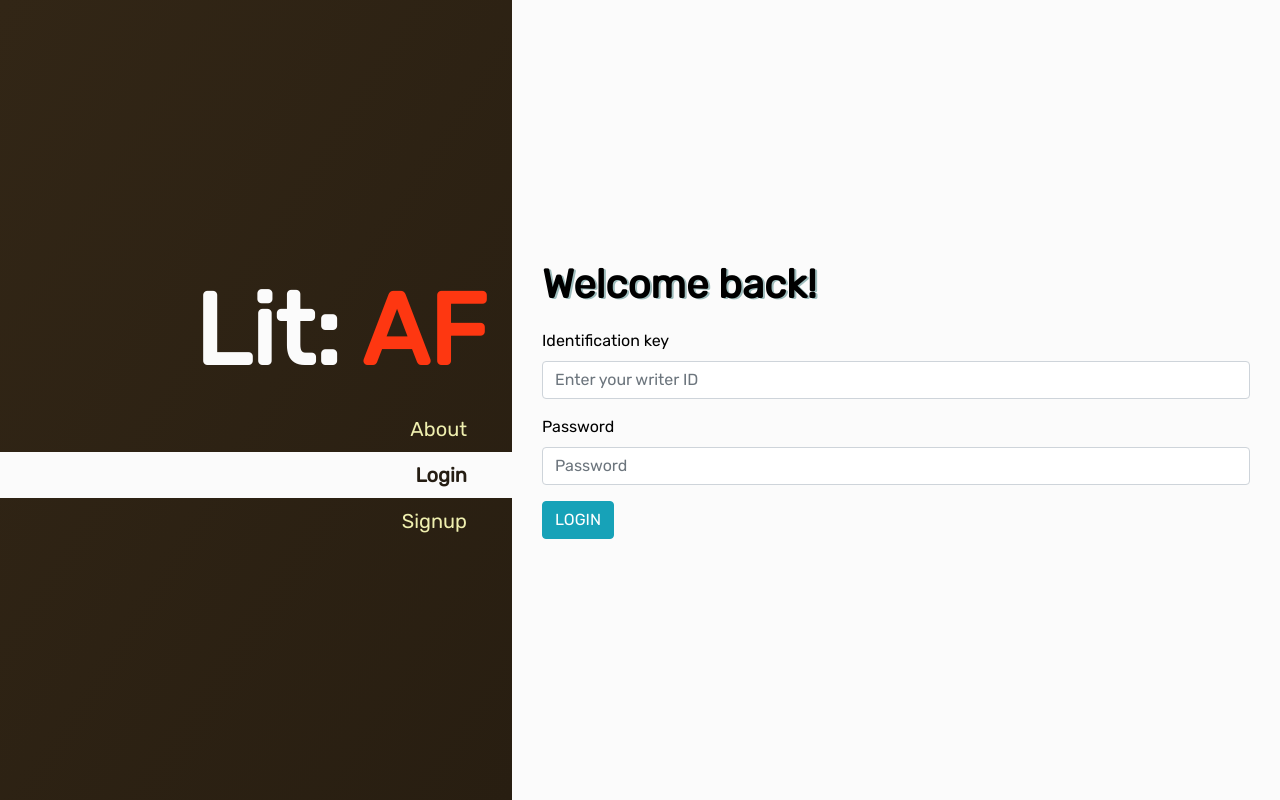
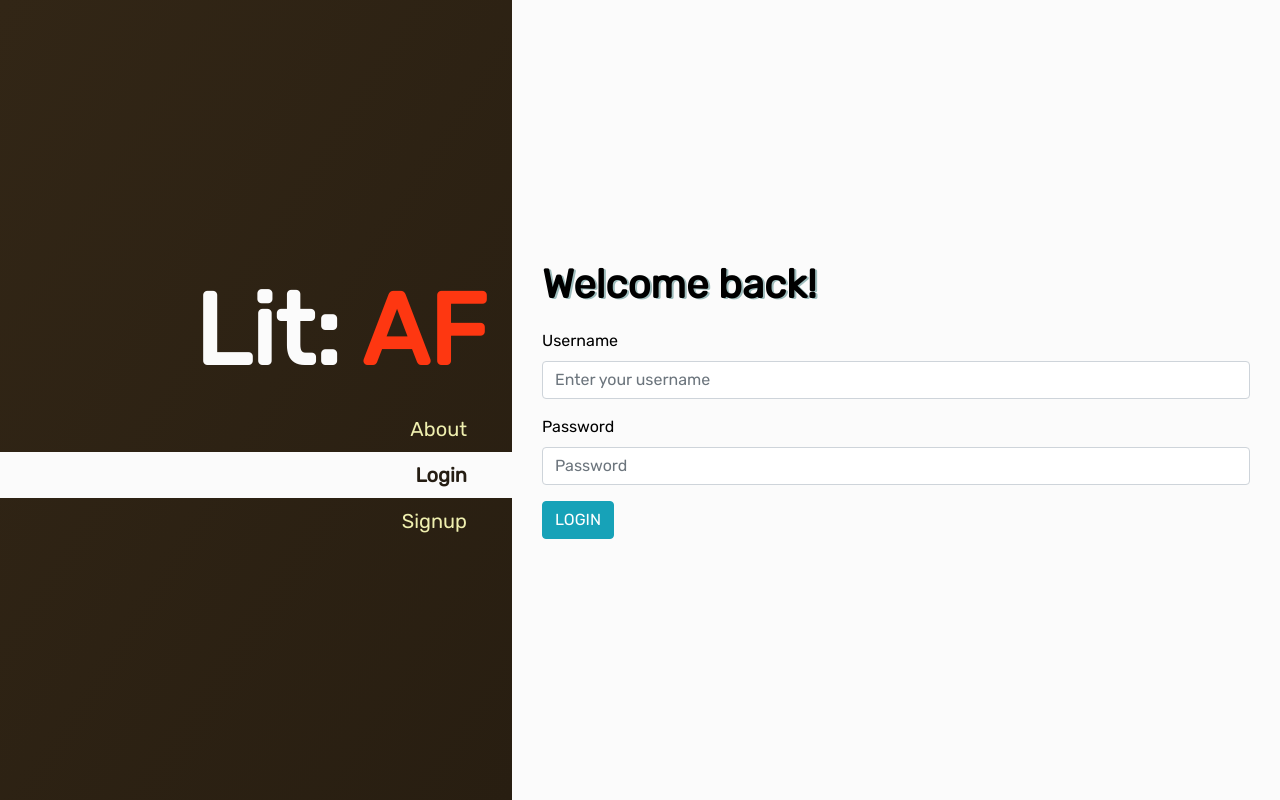
Before and after one commit to katkmh/lit-af, a Flask app: page / in a window 1280 px wide, after a click on "Login". Run offline with Flask 2, Linux system fonts and the light colour scheme; parts of the project's set-up code (start-up, migrations or seed data) failed here and were passed over; some libraries are stand-ins or nearby versions.

Commit message:
edited the login tab

```diff
--- a/templates/home.html
+++ b/templates/home.html
@@ -127,14 +127,14 @@
       </div>
       <div id="Login" class="tabcontent">
         <h1>Welcome back!</h1>
-        <form>
+        <form action="/login" method="POST">
           <div class="form-group">
-            <label for="inputID">Identification key</label>
-            <input type="writerID" class="form-control" id="inputID" placeholder="Enter your writer ID">
+            <label for="inputUsername">Username</label>
+            <input type="username" class="form-control" name="username" placeholder="Enter your username">
           </div>
           <div class="form-group">
             <label for="inputPassword">Password</label>
-            <input type="password" class="form-control" id="inputPassword" placeholder="Password">
+            <input type="password" class="form-control" name="password" placeholder="Password">
           </div>
           <button type="submit" class="btn btn-info">LOGIN</button>
         </form>
```
